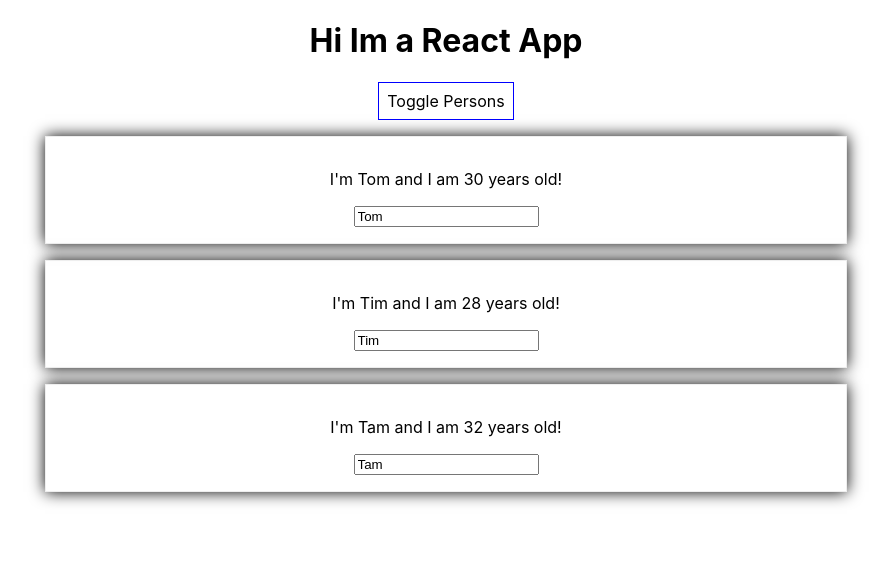
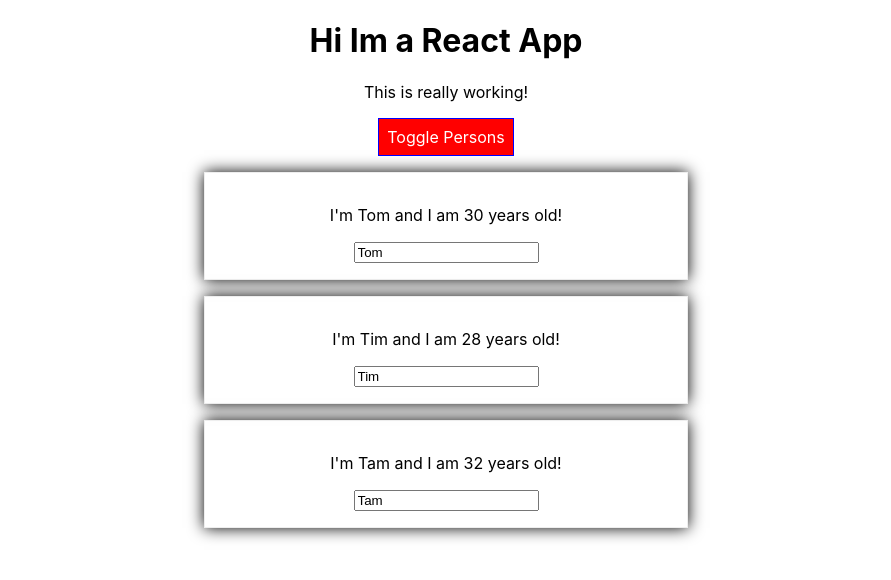
Before and after one commit to PopeTR/React-app, a React (Create React App) app: page / in a window 1280 px wide. Both pictures are taken after a click on the button "Toggle Persons". Shown: the top 580 px of the page, without its empty margins (194-1085 px from the left). Built offline with nearby package versions, Linux system fonts and the light colour scheme.

Commit message:
using radium for inline styles

```diff
--- a/package.json
+++ b/package.json
@@ -6,6 +6,7 @@
     "@testing-library/jest-dom": "^4.2.4",
     "@testing-library/react": "^9.3.2",
     "@testing-library/user-event": "^7.1.2",
+    "radium": "^0.26.1",
     "react": "^16.13.1",
     "react-dom": "^16.13.1",
     "react-scripts": "3.4.3"
--- a/src/App.css
+++ b/src/App.css
@@ -1,3 +1,11 @@
 .App {
   text-align: center;
 }
+
+.red {
+  color: red;
+}
+
+.bold {
+  font-weight: bold;
+}
--- a/src/App.js
+++ b/src/App.js
@@ -1,6 +1,9 @@
 import React, { Component } from 'react';
 import './App.css';
 import Person from './Person/Person';
+import Radium, { StyleRoot } from 'radium'; // this allows you to use media and hover queries in your inline styles!
+import styled from 'styled-components';
+// Another great library you can use is styled-components.com
 // you need to import css into JS. React deals with this.
 
 class App extends Component {
@@ -48,11 +51,16 @@
 
   render () {
     const style = {
-      backgroundColor: 'white',
+      backgroundColor: 'green',
+      color: 'white',
       font: 'inherit',
       border: '1px solid blue',
       padding: '8px',
-      cursor: 'pointer'
+      cursor: 'pointer',
+      ':hover': {
+        backgroundColor: 'lightgreen',
+        color: 'black'
+      }
     };
 // the above is inline styling, like you would use in HTML. Careful as the properties need to be STRINGS!
     let persons = null;
@@ -72,22 +80,41 @@
           })}
         </div>
       );
-
+      // Dynamic styling here so that when the people are shown, the button then changes to red!
+          style.backgroundColor = 'red';
+          style[':hover'] = {
+            backgroundColor: 'salmon',
+            color: 'black'
+          };
+      }
+    // this is a generic class list
+    const classes = [];
+    if (this.state.persons.length <= 2) {
+      classes.push('red'); // classes = ['red']
+    }
+    if (this.state.persons.length <= 1) {
+      classes.push('bold'); // classes = ['red', 'bold']
     }
 
+
     return (
+      // Here we are wrapping our entire code in the StyleRoot radium component so you can access the media queries
+      <StyleRoot>
         <div className="App">
           <h1>Hi Im a React App</h1>
+          {/* Youll see the classes varibale stored above is used here. To display multiple classes, you need to add the join element */}
+          <p className={classes.join(' ')}>This is really working!</p>
           {/* the below syntax this.switchNameHandler is not preferred over the bind syntax below.  */}
           <button
           // in order to call the inline style above for your button, you need to do the following.
           style={style}
           onClick={this.togglePersonsHandler}>Toggle Persons</button>
           {persons}
-
         </div>
+      </StyleRoot>
     );
   }
 }
 
-export default App;
+// Here we are injecting functionality to our current app.
+export default Radium(App);
--- a/src/Person/Person.css
+++ b/src/Person/Person.css
@@ -7,4 +7,10 @@
    text-align: center;
 }
 
+/* @media (min-width: 500px) {
+   .Person {
+      width: 450px;
+   }
+} */
+
 /* this is inputted to html through webpack. You will see style tags in the browser */
--- a/src/Person/Person.js
+++ b/src/Person/Person.js
@@ -1,10 +1,17 @@
 import React from 'react';
 import './Person.css';
+import Radium from 'radium';
 // the above import was added for purposes of linking the css
 
 const person = ( props ) => {
+    // The below is a media query that we can use through radium
+    const style = {
+        '@media (min-width: 500px)': {
+            width: '450px'
+        }
+    }
     return (
-        <div className="Person">
+        <div className="Person" style={style}>
             <p onClick={props.click}>I'm {props.name} and I am {props.age} years old!</p>
             <p>{props.children}</p>
             <input type="text" onChange={props.changed} value={props.name}/>
@@ -13,4 +20,4 @@
     )
 };
 
-export default person;
+export default Radium(person);
```
Also changed, not shown: 2 other files (tests, documents, lock files or other folders). Lines whose indentation alone changed are shown as unchanged.
